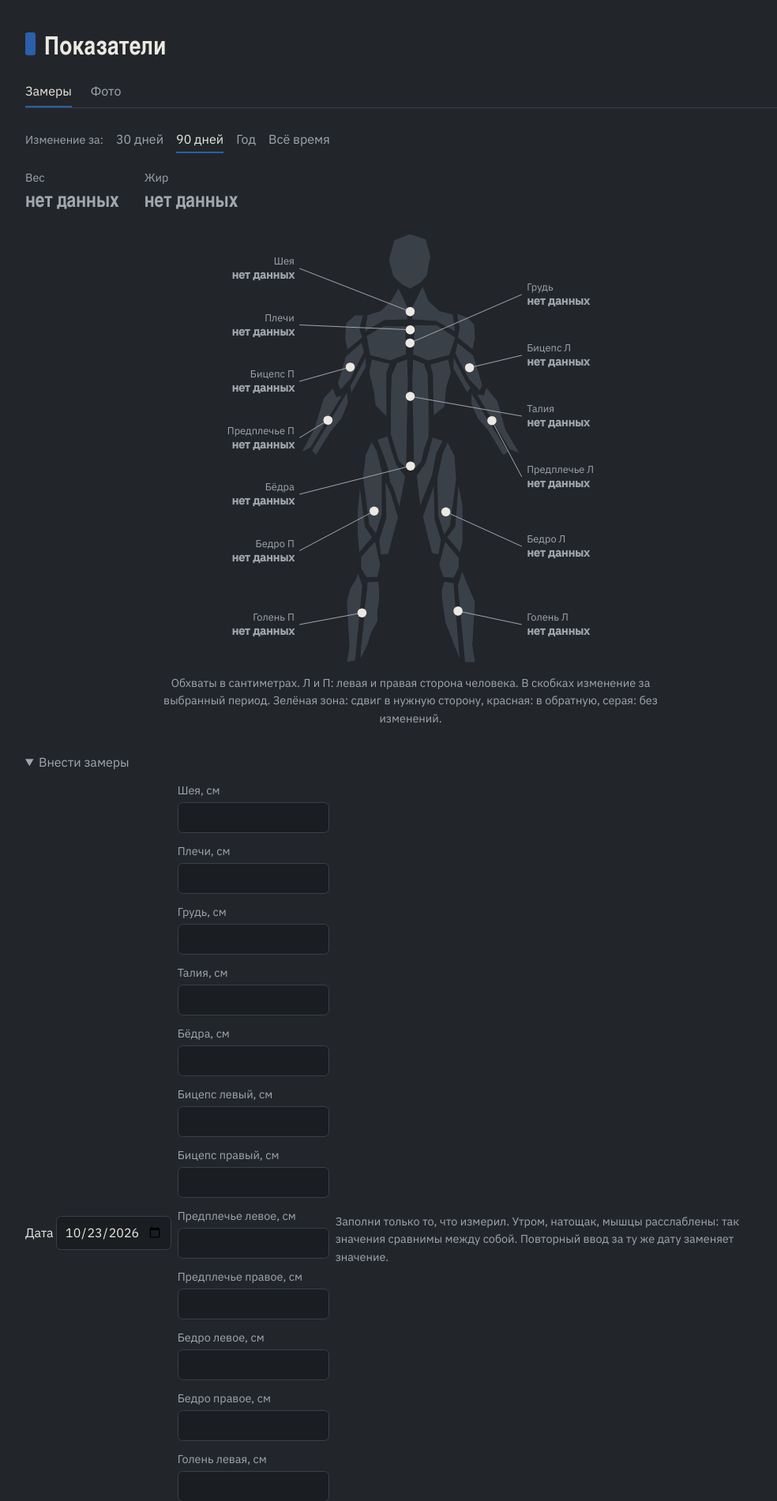
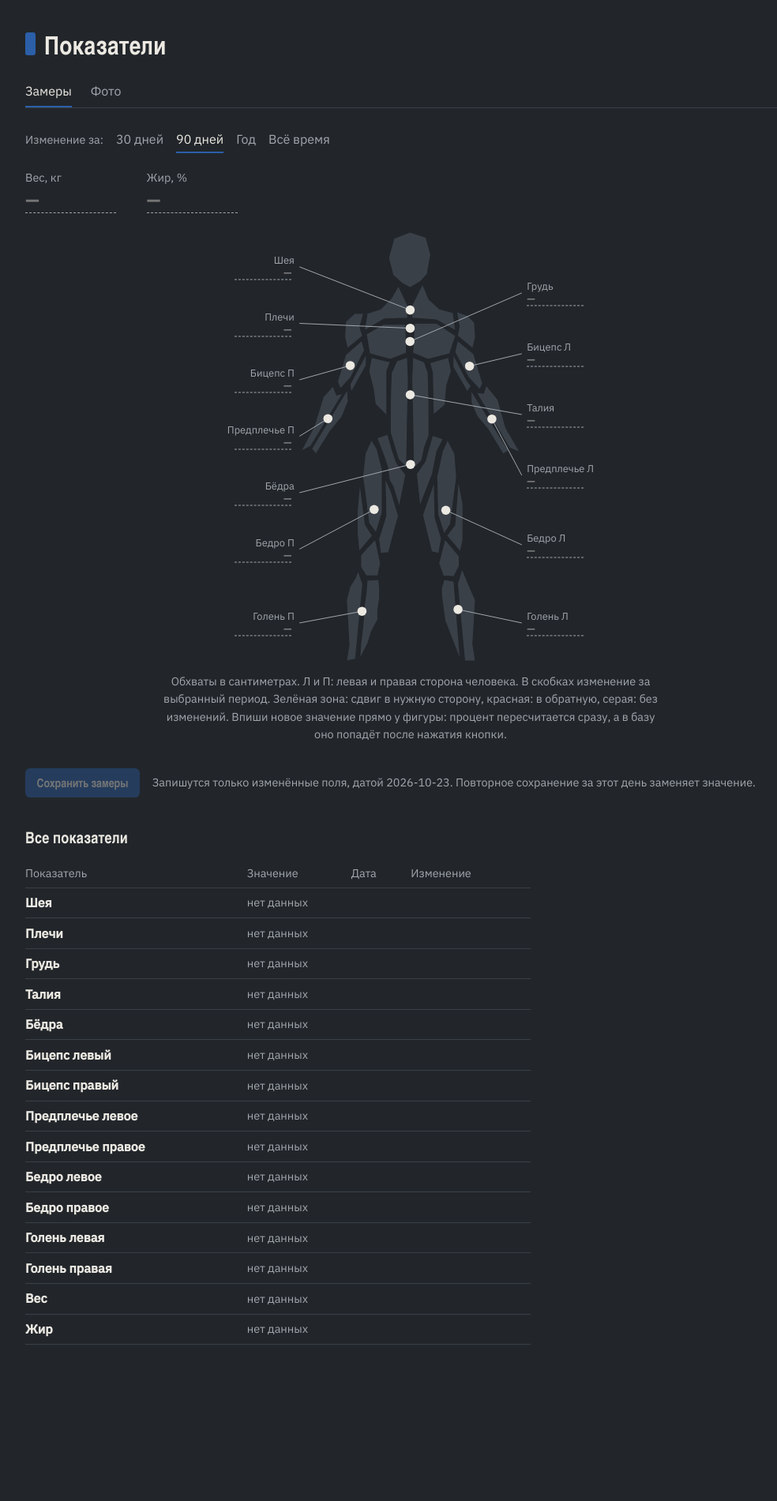
Before and after one commit to BorodaPetra/Pumping_Iron, a FastAPI app: page /body in a window 1280 px wide. Shown: the part 75-1976 px from the top of the page at 79% size, without its empty margins (120-1104 px from the left). After the commit the page ends 1778 px from the top, so only its background shows below. Run offline with FastAPI, Linux system fonts and the light colour scheme; data comes from the database, SQL or seed files in the repository; data that the repository does not hold is empty.

Commit message:
Enter measurements next to the figure with live percent and a save button
Inputs sit in the figure labels and tiles; body.js recalculates the percent and recolours the
region while typing, only changed fields are posted, the date defaults to today on the server.

```diff
--- a/src/pumping_iron/static/style.css
+++ b/src/pumping_iron/static/style.css
@@ -393,7 +393,30 @@ input:focus-visible, select:focus-visible { outline: 3px solid var(--plate, var(
 
 .tiles { display: flex; flex-wrap: wrap; gap: 2rem; margin-bottom: 0.5rem; }
 .tile { display: flex; flex-direction: column; }
-.tile strong { font: 700 1.6rem var(--font-display); }
+.tile-value { display: flex; align-items: baseline; gap: 0.4rem; }
+.tile .entry { font: 700 1.6rem var(--font-display); width: 4.5em; }
+
+/* Numbers typed next to the figure: look like text, show a dashed underline, light up when changed. */
+.entry {
+  font: inherit;
+  font-weight: 600;
+  color: var(--chalk);
+  background: transparent;
+  border: 0;
+  border-bottom: 1px dashed var(--muted);
+  border-radius: 0;
+  padding: 0;
+  width: 3.2em;
+  -moz-appearance: textfield;
+}
+
+.entry::-webkit-inner-spin-button, .entry::-webkit-outer-spin-button { -webkit-appearance: none; margin: 0; }
+.fig-left .entry { text-align: right; }
+.entry:hover { border-bottom-color: var(--chalk); }
+.entry:focus-visible { outline: 2px solid var(--plate); outline-offset: 2px; }
+.entry.changed { border-bottom: 2px solid var(--plate); }
+.save-row { display: flex; flex-wrap: wrap; align-items: center; gap: 0.5rem 1rem; margin-bottom: 2rem; }
+.save-row .btn:disabled { opacity: 0.4; cursor: not-allowed; }
 
 /* The muscle map takes the middle 43.4 % of the box; labels sit in the side columns at the
    same percentages that body.py uses for the leader lines (keep BODY_LEFT, BODY_WIDTH and the
@@ -401,9 +424,9 @@ input:focus-visible, select:focus-visible { outline: 3px solid var(--plate, var(
 .body-figure { position: relative; width: 100%; max-width: 40rem; aspect-ratio: 1 / 0.8593; margin: 1.5rem auto 0.5rem; }
 .fig-body { position: absolute; left: 28.3%; top: 0; width: 43.4%; height: 100%; }
 .fig-body polygon { fill: var(--steel-light); stroke: var(--steel); stroke-width: 4; stroke-linejoin: round; }
-.fig-body .reg-good { fill: var(--good); }
-.fig-body .reg-bad { fill: var(--bad); }
-.fig-body .reg-flat { fill: var(--muted); }
+.fig-body .reg-good polygon { fill: var(--good); }
+.fig-body .reg-bad polygon { fill: var(--bad); }
+.fig-body .reg-flat polygon { fill: var(--muted); }
 .fig-lines { position: absolute; inset: 0; width: 100%; height: 100%; }
 .fig-lines line { stroke: var(--muted); stroke-width: 1; }
 .fig-lines circle { fill: var(--chalk); }
@@ -419,16 +442,11 @@ input:focus-visible, select:focus-visible { outline: 3px solid var(--plate, var(
 }
 
 .fig-left { left: 0; text-align: right; }
+.fig-left .fig-value { justify-content: flex-end; }
 .fig-right { right: 0; text-align: left; }
 .fig-name { color: var(--muted); }
-.fig-value { font-weight: 600; }
+.fig-value { font-weight: 600; display: flex; align-items: baseline; gap: 0.3em; }
 .fig-note { text-align: center; max-width: 40rem; margin: 0 auto 2rem; }
-
-.measure-form { margin-top: 0.75rem; }
-.measure-date { display: block; margin-bottom: 1rem; }
-.measure-grid { display: grid; grid-template-columns: repeat(auto-fill, minmax(12rem, 1fr)); gap: 0.75rem 1rem; margin-bottom: 1rem; }
-.measure-grid label { display: flex; flex-direction: column; gap: 0.25rem; font-size: 0.9rem; color: var(--muted); }
-.measure-grid input { width: 100%; color: var(--chalk); }
 
 .photo-form { display: flex; flex-wrap: wrap; align-items: center; gap: 0.5rem; margin-top: 0.75rem; }
 .photo-day h2 { margin: 1.75rem 0 0.5rem; font-size: 1.25rem; }
@@ -450,4 +468,5 @@ input:focus-visible, select:focus-visible { outline: 3px solid var(--plate, var(
 @media (max-width: 40rem) {
   .fig-label { width: 29%; font-size: 0.7rem; }
   .fig-value { white-space: nowrap; }
+  .fig-label .entry { width: 3.2em; }
 }
--- a/src/pumping_iron/templates/body.html
+++ b/src/pumping_iron/templates/body.html
@@ -1,6 +1,16 @@
 {% extends "base.html" %}
 {% from "_forms.html" import body_tabs %}
 {% block title %}Показатели · Pumping Iron{% endblock %}
+
+{# One number field with its percent of change; body.js recalculates the percent and the colour while typing.
+   `s` is the summary of the latest value (or none). #}
+{% macro entry(t, s) %}
+<input class="entry" type="number" name="{{ t.key }}" step="0.1" min="{{ '%g'|format(t.min_val) }}" max="{{ '%g'|format(t.max_val) }}"
+       value="{{ '%g'|format(s.value) if s else '' }}" placeholder="—" aria-label="{{ t.name }}, {{ t.unit }}"
+       data-better="{{ t.better }}"{% if s and s.base is not none %} data-base="{{ s.base }}"{% endif %}>
+<span class="pct tone-{{ s.tone if s else 'flat' }}" data-for="{{ t.key }}">{% if s and s.pct_text %}({{ s.pct_text }}){% endif %}</span>
+{% endmacro %}
+
 {% block content %}
 <h1>Показатели</h1>
 {{ body_tabs(current) }}
@@ -12,27 +22,25 @@
   {% endfor %}
 </nav>
 
+<form class="measure-sheet" method="post" action="/body/measure">
   <div class="tiles">
     {% for t, s in tiles %}
-    <div class="tile">
-      <span class="muted">{{ t.name }}</span>
-      {% if s %}
-        <strong>{{ '%g'|format(s.value) }} {{ t.unit }}</strong>
-        {% if s.pct_text %}<span class="pct tone-{{ s.tone }}">{{ s.pct_text }}</span>{% endif %}
-      {% else %}
-        <strong class="muted">нет данных</strong>
-      {% endif %}
-    </div>
+      <label class="tile">
+        <span class="muted">{{ t.name }}, {{ t.unit }}</span>
+        <span class="tile-value">{{ entry(t, s) }}</span>
+      </label>
     {% endfor %}
   </div>
 
   {# Box with the muscle map (front view) in the middle and labels in the side columns; leader lines run in
      a 100 x (100 * ratio) coordinate system so one unit is the same length on both axes and the dots stay round. #}
-<figure class="body-figure">
+  <div class="body-figure">
     <svg class="fig-body" viewBox="0 0 1000 1980" role="img" aria-label="Фигура человека, вид спереди">
       {% for points in base %}<polygon points="{{ points }}"/>{% endfor %}
       {% for region in overlays %}
-      {% for points in region.polygons %}<polygon class="reg-{{ region.tone }}" points="{{ points }}"/>{% endfor %}
+        <g id="reg-{{ region.key }}"{% if region.tone %} class="reg-{{ region.tone }}"{% endif %}>
+          {% for points in region.polygons %}<polygon points="{{ points }}"/>{% endfor %}
+        </g>
       {% endfor %}
     </svg>
     <svg class="fig-lines" viewBox="0 0 100 {{ '%.2f'|format(100 * ratio) }}" aria-hidden="true">
@@ -42,34 +50,21 @@
       {% endfor %}
     </svg>
     {% for l in labels %}
-    <div class="fig-label fig-{{ l.side }}" style="top: {{ l.top }}%">
+      <label class="fig-label fig-{{ l.side }}" style="top: {{ l.top }}%">
         <span class="fig-name">{{ l.name }}</span>
-      {% if l.info %}
-        <span class="fig-value">{{ '%g'|format(l.info.value) }}{% if l.info.pct_text %} <span class="pct tone-{{ l.info.tone }}">({{ l.info.pct_text }})</span>{% endif %}</span>
-      {% else %}
-        <span class="fig-value muted">нет данных</span>
-      {% endif %}
-    </div>
-  {% endfor %}
-</figure>
-<p class="muted fig-note">Обхваты в сантиметрах. Л и П: левая и правая сторона человека. В скобках изменение за выбранный период. Зелёная зона: сдвиг в нужную сторону, красная: в обратную, серая: без изменений.</p>
-
-<details class="add"{% if not summaries %} open{% endif %}>
-  <summary>Внести замеры</summary>
-  <form class="measure-form" method="post" action="/body/measure">
-    <label class="measure-date">Дата <input type="date" name="measured_on" value="{{ today }}" max="{{ today }}" required></label>
-    <div class="measure-grid">
-      {% for t in types %}
-        <label>{{ t.name }}, {{ t.unit }}
-          <input type="number" name="{{ t.key }}" step="0.1" min="{{ '%g'|format(t.min_val) }}" max="{{ '%g'|format(t.max_val) }}"
-                 placeholder="{{ '%g'|format(summaries[t.key].value) if t.key in summaries else '' }}">
+        <span class="fig-value">{{ entry(by_key[l.key], l.info) }}</span>
       </label>
     {% endfor %}
   </div>
-    <p class="muted">Заполни только то, что измерил. Утром, натощак, мышцы расслаблены: так значения сравнимы между собой. Повторный ввод за ту же дату заменяет значение.</p>
-    <button class="btn" type="submit">Сохранить замеры</button>
+
+  <p class="muted fig-note">Обхваты в сантиметрах. Л и П: левая и правая сторона человека. В скобках изменение за выбранный период. Зелёная зона: сдвиг в нужную сторону, красная: в обратную, серая: без изменений. Впиши новое значение прямо у фигуры: процент пересчитается сразу, а в базу оно попадёт после нажатия кнопки.</p>
+
+  <div class="save-row">
+    <button class="btn" type="submit" id="save-measures">Сохранить замеры</button>
+    <span class="muted">Запишутся только изменённые поля, датой {{ today }}. Повторное сохранение за этот день заменяет значение.</span>
+  </div>
 </form>
-</details>
+<script src="{{ url_for('static', path='body.js') }}" defer></script>
 
 <section class="history">
   <h2>Все показатели</h2>
```
Also changed, not shown: IMPLEMENTATION.md (+1 -0 lines), src/pumping_iron/body.py (+18 -9 lines), src/pumping_iron/static/body.js (added, +61 -0 lines). Lines whose indentation alone changed are shown as unchanged.
